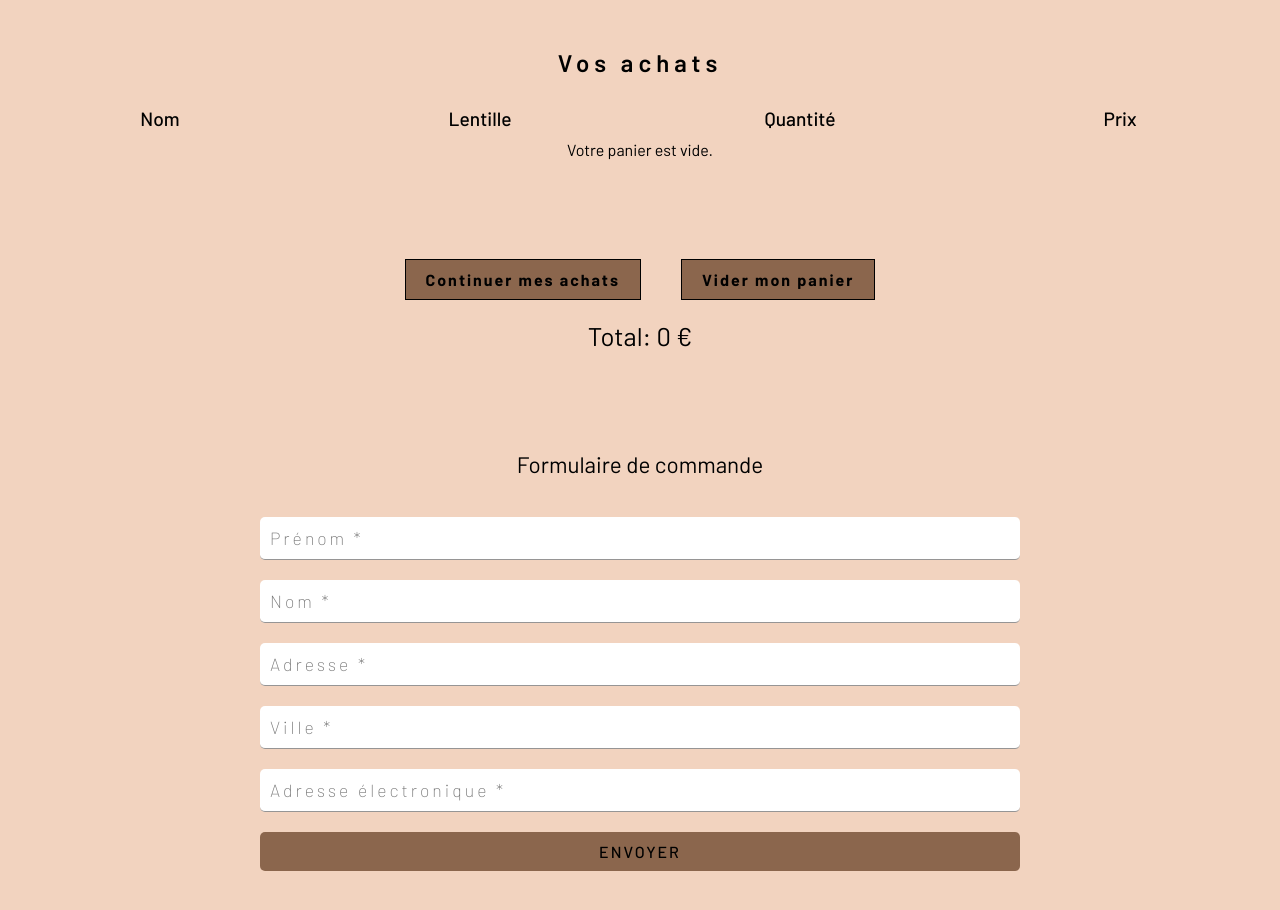
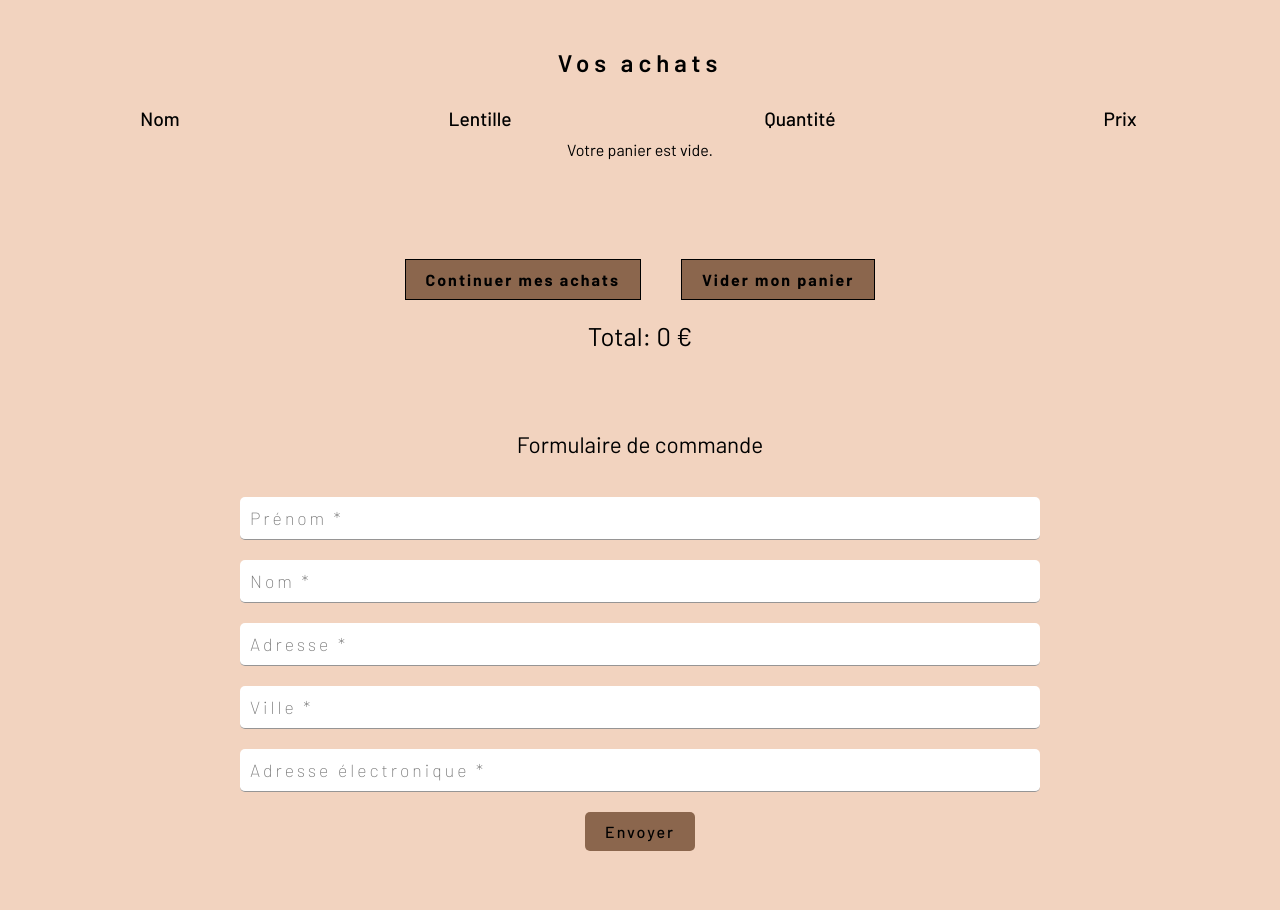
Before and after one commit to chevalierclement/e-commerce-project, a website: page pages/basket.html in a window 1280 px wide. Shown: the part 90-1000 px from the top of the page. Drawn offline with Linux system fonts and the light colour scheme.

Commit message:
gestion de l'envoi de formulaire

```diff
--- a/css/basket.css
+++ b/css/basket.css
@@ -48,12 +48,6 @@
 }
 
 
-
-
-
-
-
-
 .btn{
     border: 1px solid black;
     font-size: 1rem;
@@ -102,9 +96,16 @@
 form{
     display: flex;
     flex-direction: column;
-    margin: 0 auto 50px auto;
-    padding: 20px;
+    margin: 0 auto 0 auto;
     width: 800px;
+}
+
+#form{
+    display: flex;
+    flex-direction: column;
+    justify-content: center;
+    align-items: center;
+    margin: 0 0 100px 0;
 }
 
 #form-contact h4{
--- a/js/basket.js
+++ b/js/basket.js
@@ -4,7 +4,7 @@ var sectionBasket = document.getElementById('list-prdt-basket');
 var monTableau = [];
 var totalAmount = 0;
 var buttonEmptyBasket = document.getElementById('emptyBasket');
-const sendButton = document.getElementById('sendButton');
+
 
 
 // élaboration du tableau de produit commandé à partir du local storage
--- a/js/from-gestion.js
+++ b/js/from-gestion.js
@@ -1,7 +1,5 @@
-const myForm = document.getElementById('form-contact');
-myForm.onsubmit = sendData;
-
-function sendData(formulaire){
+function sendData(){
+    const myForm = document.getElementById('form-contact');
     var localItems = JSON.parse(localStorage.getItem('items'));
     var ids = [];
 
@@ -13,11 +11,11 @@ function sendData(formulaire){
     // définition du body à envoyer dans la requête
     var data = JSON.stringify({
         contact: {
-            firstName: formulaire.firstname.value,
-            lastName: formulaire.name.value,
-            address: formulaire.address.value,
-            city: formulaire.city.value,
-            email: formulaire.email.value
+            firstName: myForm.firstname.value,
+            lastName: myForm.name.value,
+            address: myForm.address.value,
+            city: myForm.city.value,
+            email: myForm.email.value
         },
         products: ids
     });
@@ -33,7 +31,9 @@ function sendData(formulaire){
         return response.json()
     })
     .then(data => {
-        console.log(data.orderId);
+        console.log(data);
+        localStorage.setItem('monIdOrder', data.orderId);
+        window.location.href = '../pages/recap-commande.html';
     }).catch(error => {
         console.log('error');
     });
--- a/js/global-functions.js
+++ b/js/global-functions.js
@@ -99,5 +99,4 @@ function showBasket(section, array) {
 // vider le panier d'achat
 function viderPanier(){
     localStorage.clear();
-    window.location.reload();
 };
--- a/js/recap-commande.js
+++ b/js/recap-commande.js
@@ -1,5 +1,6 @@
 // définition des variables et constantes
 const monIdOrder = document.getElementById('id_order');
+const idCommande = localStorage.getItem('monIdOrder');
 
 var totalAm = 0;
 var localItems = JSON.parse(localStorage.getItem('items'));
@@ -12,6 +13,8 @@ for ( i = 0 ; i <= localItems.length - 1 ; i++ ) {
     totalAm += priceProduct;
 }
 
+
+monIdOrder.innerHTML = idCommande;
 totalPrice.innerHTML = totalAm + ' €';
 
-console.log(totalAm);
+localStorage.clear();
--- a/pages/basket.html
+++ b/pages/basket.html
@@ -44,25 +44,31 @@
 
     <!-- Send Form -->
     <section id="form">
-        <form id="form-contact" name="monformulaire" action="../pages/recap-commande.html">
+        <form id="form-contact" action="../pages/recap-commande.html">
             <h4> Formulaire de commande </h4>
             <input class="form-input" autocomplete="off" type="text" name="firstname" placeholder="Prénom *" pattern="^\D*$" required>
             <input class="form-input" autocomplete="off" type="text" name="name" placeholder="Nom *" pattern="^\D*$" required>
             <input class="form-input" autocomplete="off" type="text" name="address" placeholder="Adresse *" required>
             <input class="form-input" autocomplete="off" type="text" name="city" placeholder="Ville *" required>
             <input class="form-input" autocomplete="off" type="email" name="email" placeholder="Adresse électronique *" pattern="[a-z0-9._%+-]+@[a-z0-9.-]+\.[a-z]{2,4}$" required>
-            <!-- ajouter l'emploi -->
-            <input type="submit" value="ENVOYER" id="sendBasket" class="btn">
+
+
+
         </form>
+
+        <button id="sendBasket" class="btn" onclick="sendData()">Envoyer</button>
     </section>
+
 
 
     <!-- Scripts -->
 
+    <script src="../js/global-functions.js"></script>
+    <script src="../js/basket.js"></script>
     <script src="../js/from-gestion.js"></script>
-    <script src="../js/global-functions.js"></script>
 
-    <script src="../js/basket.js"></script>
+
+
 
 
 
```
